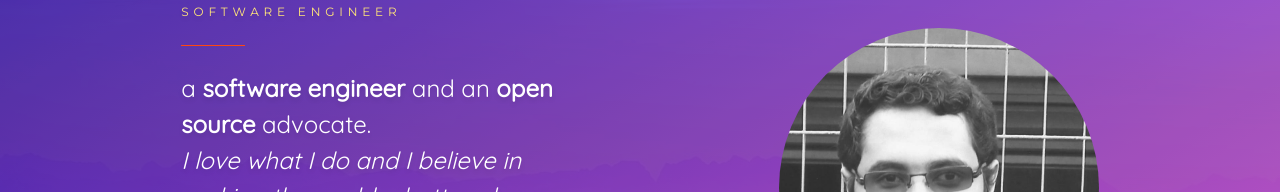
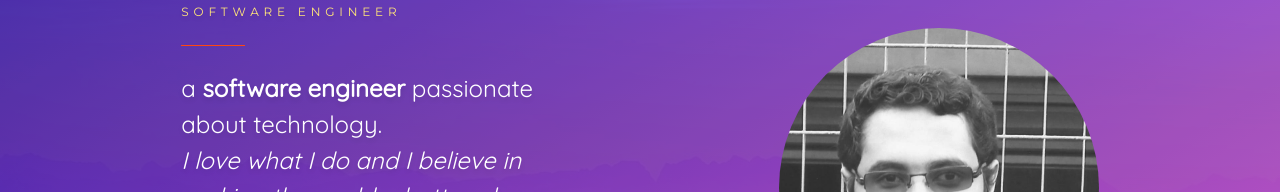
Before and after one commit to helton/helton.github.io, a plain HTML site: page index.html in a window 1280 px wide. Shown: the part 212-404 px from the top of the page. Drawn offline with Linux system fonts and the light colour scheme.

Commit message:
Update description

```diff
--- a/index.html
+++ b/index.html
@@ -48,7 +48,7 @@
             </p>
             <hr class="hr">
             <div class="description">
-                <p>a <strong>software engineer</strong> and an <strong>open source</strong> advocate.</p>
+                <p>a <strong>software engineer</strong> passionate about technology.</p>
                 <p><em>I love what I do and I believe in making the world a better place through software</em></p>
             </div>
             <div class="location">
```
